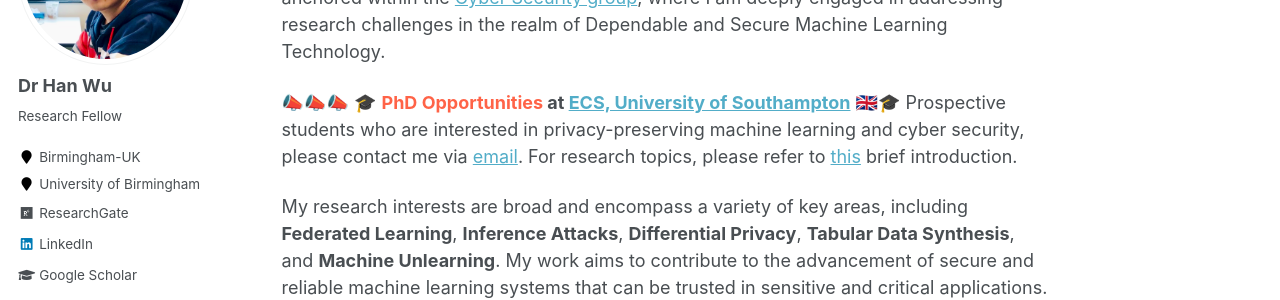
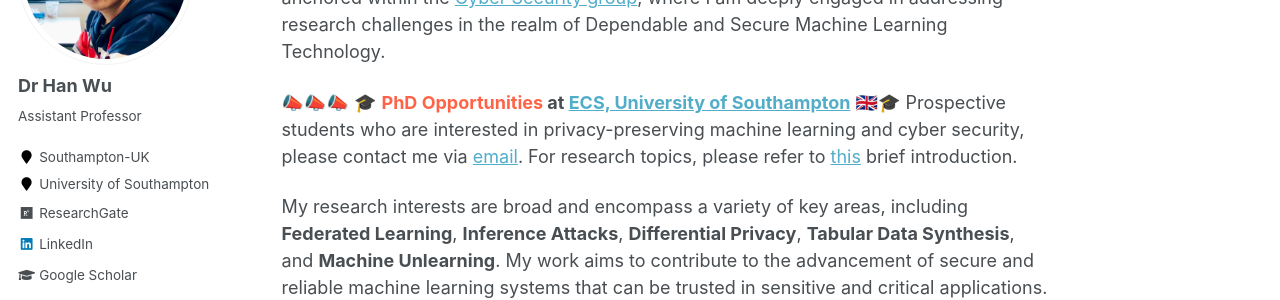
Before and after one commit to woohan/woohan.github.io, a Jekyll site: the page built from _pages/about.md, in a window 1280 px wide. Shown: the part 230-530 px from the top of the page. Built offline with Jekyll 4.4.1, drawn with Linux system fonts in a browser that asks for light colours.

Commit message:
position update

```diff
--- a/_config.yml
+++ b/_config.yml
@@ -82,9 +82,9 @@ analytics:
 author:
   name             : "Dr Han Wu"
   avatar           : "hanwu.JPG"
-  bio              : "Research Fellow"
-  location         : "Birmingham-UK"
-  employer         : "University of Birmingham"
+  bio              : "Assistant Professor"
+  location         : "Southampton-UK"
+  employer         : "University of Southampton"
   pubmed           :
   googlescholar    : "https://scholar.google.de/citations?user=V3rj4hQAAAAJ&hl=en"
   email            :
```
